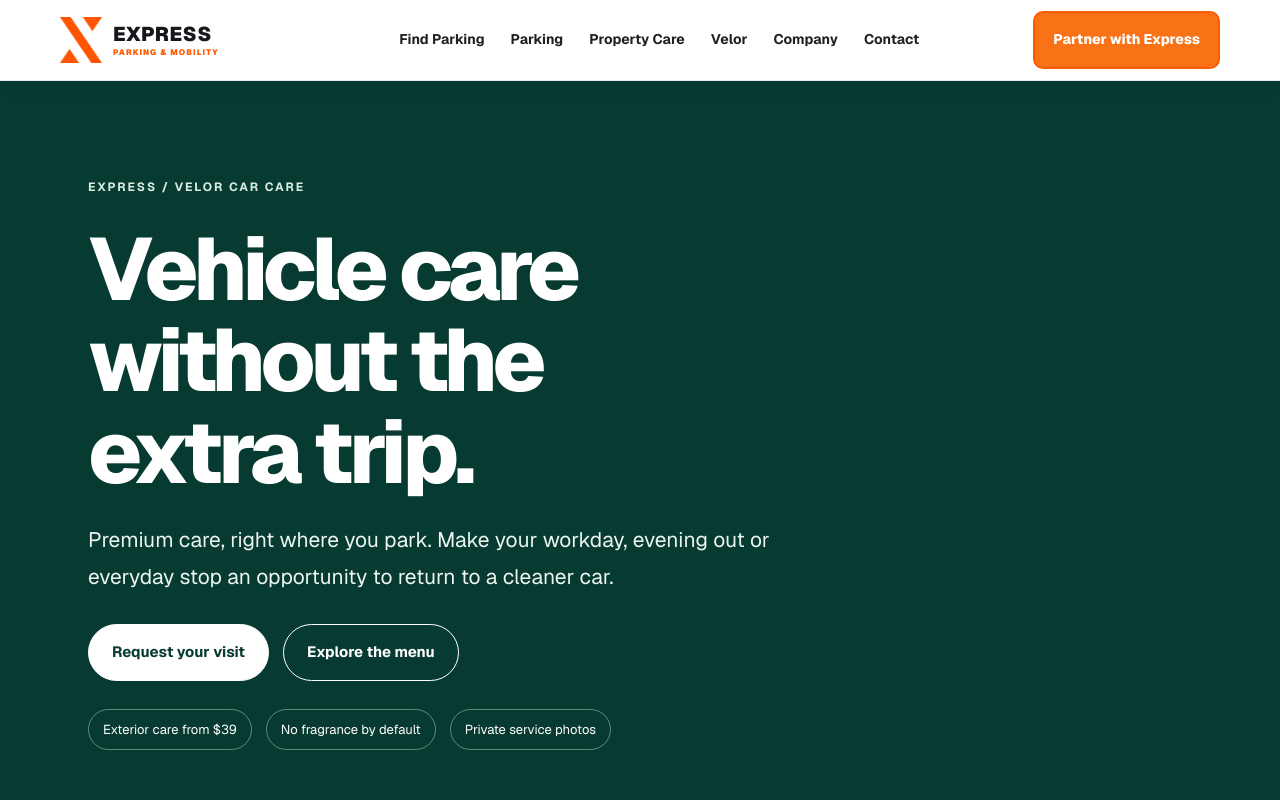
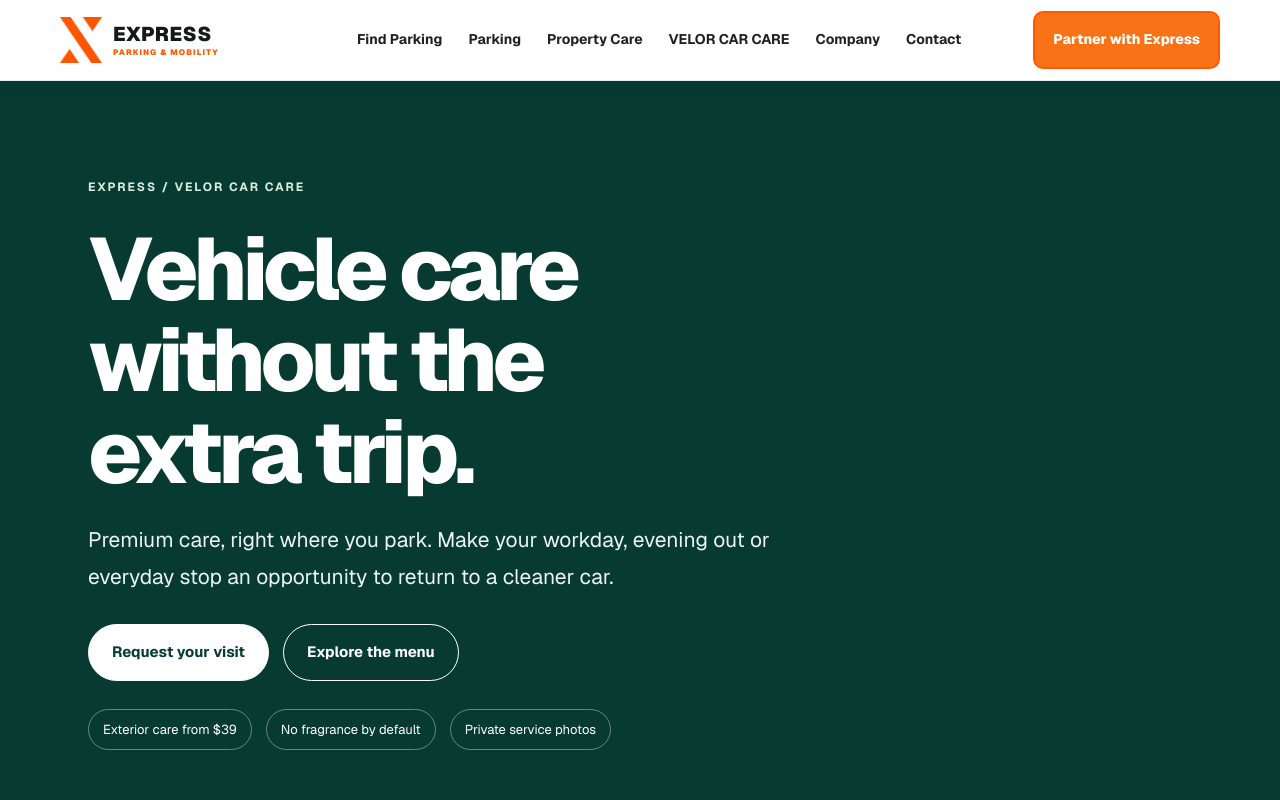
Before and after one commit to expresparking/express-parking-web, a Next.js app: page /velor in a window 1280 px wide. Shown: the top 800 px of the page. Built offline with nearby package versions, Linux system fonts and the light colour scheme.

Commit message:
Label Velor Car Care clearly in site navigation

```diff
--- a/app/layout.tsx
+++ b/app/layout.tsx
@@ -20,9 +20,9 @@ export default function RootLayout({ children }: Readonly<{ children: React.Reac
         <header className="site-header">
           <div className="shell nav-wrap">
             <Link className="brand" href="/" aria-label="Express Parking home"><img className="brand-x" src="/images/express-x-logo.png" alt="" /><span><b>EXPRESS</b><small>PARKING &amp; MOBILITY</small></span></Link>
-            <nav aria-label="Primary navigation"><Link href="/find-parking">Find Parking</Link><Link href="/parking-management">Parking</Link><Link href="/property-care">Property Care</Link><Link href="/velor">Velor</Link><Link href="/about">Company</Link><Link href="/contact">Contact</Link></nav>
+            <nav aria-label="Primary navigation"><Link href="/find-parking">Find Parking</Link><Link href="/parking-management">Parking</Link><Link href="/property-care">Property Care</Link><Link href="/velor">VELOR CAR CARE</Link><Link href="/about">Company</Link><Link href="/contact">Contact</Link></nav>
             <Link className="nav-cta" href="/contact">Partner with Express</Link>
-            <details className="mobile-menu"><summary>Menu</summary><div><Link href="/find-parking">Find Parking</Link><Link href="/parking-management">Parking</Link><Link href="/property-care">Property Care</Link><Link href="/velor">Velor</Link><Link href="/about">Company</Link><Link href="/contact">Contact</Link><Link className="mobile-nav-cta" href="/contact">Partner with Express</Link></div></details>
+            <details className="mobile-menu"><summary>Menu</summary><div><Link href="/find-parking">Find Parking</Link><Link href="/parking-management">Parking</Link><Link href="/property-care">Property Care</Link><Link href="/velor">VELOR CAR CARE</Link><Link href="/about">Company</Link><Link href="/contact">Contact</Link><Link className="mobile-nav-cta" href="/contact">Partner with Express</Link></div></details>
           </div>
         </header>
         {children}
```
